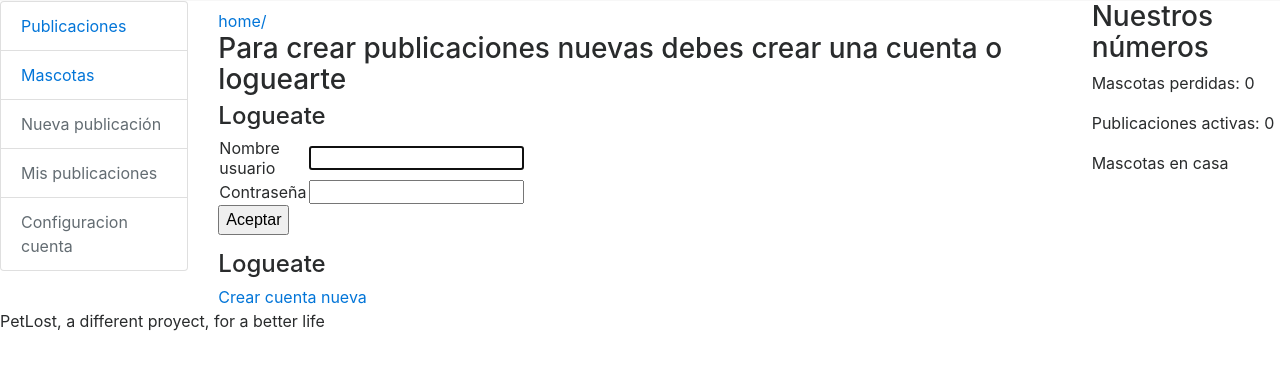
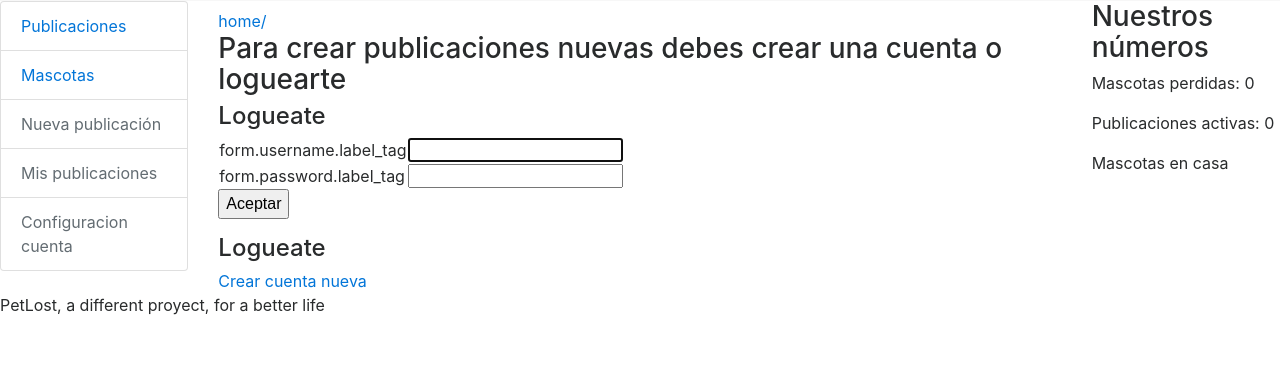
Before and after one commit to isGroba/petLost, a Django app: page /webapp/login/ in a window 1280 px wide. Shown: the part 53-423 px from the top of the page. Run offline with Django 3.2, Linux system fonts and the light colour scheme; data that the repository does not hold is empty; some libraries are stand-ins or nearby versions.

Commit message:
crea migraciones crea registro

```diff
--- a/webapp/templates/registration/login.html
+++ b/webapp/templates/registration/login.html
@@ -9,11 +9,11 @@
         {% csrf_token %}
             <table>
             <tr>
-                <td>Nombre usuario</td>
+                <td>form.username.label_tag</td>
                 <td>{{ form.username }}</td>
             </tr>
             <tr>
-                <td>Contraseña</td>
+                <td>form.password.label_tag</td>
                 <td>{{ form.password }}</td>
             </tr>
             </table>
@@ -23,7 +23,7 @@
             {% endif %}
         </form>
         <h4>Logueate</h4>
-        <a href="/accounts/register/">Crear cuenta nueva</a>
+        <a href="/webapp/register/">Crear cuenta nueva</a>
     </div>
 {% block registration %}
 {% endblock registration %}
--- a/webapp/templates/registration/registration_form.html
+++ b/webapp/templates/registration/registration_form.html
@@ -2,7 +2,7 @@
 {% block body %}
     <div class="col-6">
         <h4>Regístrate</h4>
-        <form method="post" action="">
+        <form method="post">
         {% csrf_token %}
         {% include '../webapp/_form_fields.html' %}
         {% if form.errors %}
--- a/webapp/urls.py
+++ b/webapp/urls.py
@@ -20,6 +20,7 @@ urlpatterns = [
     url(r'^$', RedirectView.as_view(url='home/')),
     url(r'^home/$', views.Home.as_view(), name='home'),
     url(r'^login/$', views.Login.as_view(), name='login'),
+    url(r'^register/$', views.Register.as_view(), name='register'),
     url(r'^publications/', include(publications)),
     url(r'^pet/', include(pet)),
 ]
--- a/webapp/views.py
+++ b/webapp/views.py
@@ -6,6 +6,7 @@
 
 from core import models
 from webapp import forms
+from registration.views import RegistrationView
 
 
 class Option:
@@ -44,6 +45,10 @@
             kwargs['pet_lost'] = models.Pet.objects.count()
             kwargs['publi'] = models.Publication.objects.count()
         return super().get_context_data(**kwargs)
+
+
+class Register(MenuMixin, RegistrationView):
+    pass
 
 
 class Login(MenuMixin, LoginView):
```
Also changed, not shown: core/migrations/0002_auto_20170614_0657.py (added).
